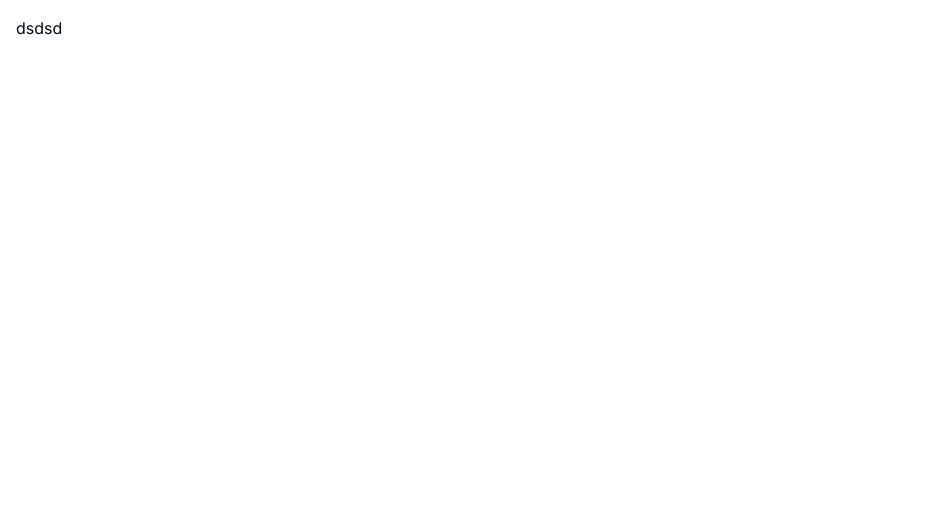
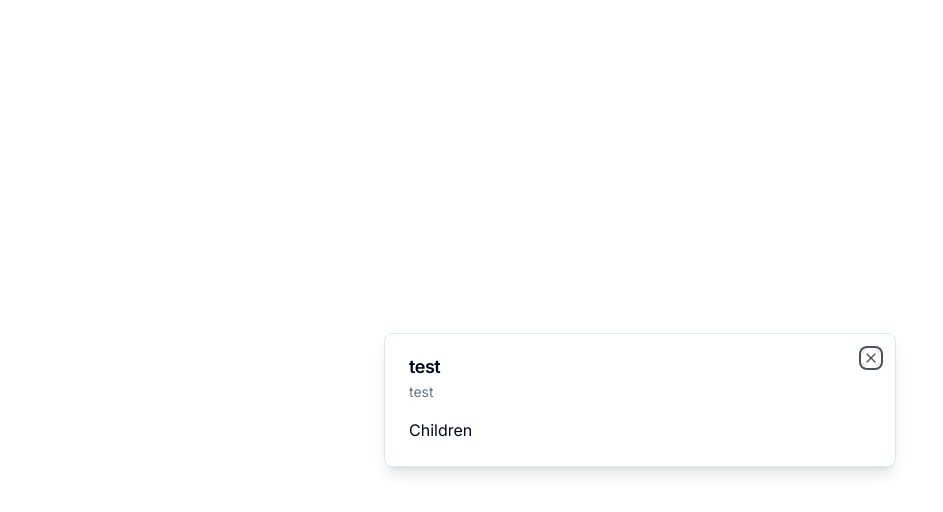
Before and after one commit to srikrishna7272/ecommerce-admin, a Next.js app: page / in a window 1280 px wide. Shown: the top 512 px of the page, without its empty margins (0-943 px from the left). Built offline with nearby package versions, Linux system fonts and the light colour scheme.

Commit message:
built modal component.

```diff
--- a/app/(root)/page.tsx
+++ b/app/(root)/page.tsx
@@ -1,5 +1,15 @@
-import { Button } from "@/components/ui/button";
+"use client";
+import { Modal } from "@/components/ui/modal";
+import { UserButton } from "@clerk/nextjs";
 
-export default function Home() {
-  return <div className="p-4">dsdsd</div>;
-}
+const SetupPage = () => {
+  return (
+    <div className="p-4">
+      <Modal title="test" description="test" isOpen onClose={() => {}}>
+        Children
+      </Modal>
+    </div>
+  );
+};
+
+export default SetupPage;
--- /dev/null
+++ b/components/ui/dialog.tsx
@@ -0,0 +1,122 @@
+"use client"
+
+import * as React from "react"
+import * as DialogPrimitive from "@radix-ui/react-dialog"
+import { X } from "lucide-react"
+
+import { cn } from "@/lib/utils"
+
+const Dialog = DialogPrimitive.Root
+
+const DialogTrigger = DialogPrimitive.Trigger
+
+const DialogPortal = DialogPrimitive.Portal
+
+const DialogClose = DialogPrimitive.Close
+
+const DialogOverlay = React.forwardRef<
+  React.ElementRef<typeof DialogPrimitive.Overlay>,
+  React.ComponentPropsWithoutRef<typeof DialogPrimitive.Overlay>
+>(({ className, ...props }, ref) => (
+  <DialogPrimitive.Overlay
+    ref={ref}
+    className={cn(
+      "fixed inset-0 z-50 bg-background/80 backdrop-blur-sm data-[state=open]:animate-in data-[state=closed]:animate-out data-[state=closed]:fade-out-0 data-[state=open]:fade-in-0",
+      className
+    )}
+    {...props}
+  />
+))
+DialogOverlay.displayName = DialogPrimitive.Overlay.displayName
+
+const DialogContent = React.forwardRef<
+  React.ElementRef<typeof DialogPrimitive.Content>,
+  React.ComponentPropsWithoutRef<typeof DialogPrimitive.Content>
+>(({ className, children, ...props }, ref) => (
+  <DialogPortal>
+    <DialogOverlay />
+    <DialogPrimitive.Content
+      ref={ref}
+      className={cn(
+        "fixed left-[50%] top-[50%] z-50 grid w-full max-w-lg translate-x-[-50%] translate-y-[-50%] gap-4 border bg-background p-6 shadow-lg duration-200 data-[state=open]:animate-in data-[state=closed]:animate-out data-[state=closed]:fade-out-0 data-[state=open]:fade-in-0 data-[state=closed]:zoom-out-95 data-[state=open]:zoom-in-95 data-[state=closed]:slide-out-to-left-1/2 data-[state=closed]:slide-out-to-top-[48%] data-[state=open]:slide-in-from-left-1/2 data-[state=open]:slide-in-from-top-[48%] sm:rounded-lg md:w-full",
+        className
+      )}
+      {...props}
+    >
+      {children}
+      <DialogPrimitive.Close className="absolute right-4 top-4 rounded-sm opacity-70 ring-offset-background transition-opacity hover:opacity-100 focus:outline-none focus:ring-2 focus:ring-ring focus:ring-offset-2 disabled:pointer-events-none data-[state=open]:bg-accent data-[state=open]:text-muted-foreground">
+        <X className="h-4 w-4" />
+        <span className="sr-only">Close</span>
+      </DialogPrimitive.Close>
+    </DialogPrimitive.Content>
+  </DialogPortal>
+))
+DialogContent.displayName = DialogPrimitive.Content.displayName
+
+const DialogHeader = ({
+  className,
+  ...props
+}: React.HTMLAttributes<HTMLDivElement>) => (
+  <div
+    className={cn(
+      "flex flex-col space-y-1.5 text-center sm:text-left",
+      className
+    )}
+    {...props}
+  />
+)
+DialogHeader.displayName = "DialogHeader"
+
+const DialogFooter = ({
+  className,
+  ...props
+}: React.HTMLAttributes<HTMLDivElement>) => (
+  <div
+    className={cn(
+      "flex flex-col-reverse sm:flex-row sm:justify-end sm:space-x-2",
+      className
+    )}
+    {...props}
+  />
+)
+DialogFooter.displayName = "DialogFooter"
+
+const DialogTitle = React.forwardRef<
+  React.ElementRef<typeof DialogPrimitive.Title>,
+  React.ComponentPropsWithoutRef<typeof DialogPrimitive.Title>
+>(({ className, ...props }, ref) => (
+  <DialogPrimitive.Title
+    ref={ref}
+    className={cn(
+      "text-lg font-semibold leading-none tracking-tight",
+      className
+    )}
+    {...props}
+  />
+))
+DialogTitle.displayName = DialogPrimitive.Title.displayName
+
+const DialogDescription = React.forwardRef<
+  React.ElementRef<typeof DialogPrimitive.Description>,
+  React.ComponentPropsWithoutRef<typeof DialogPrimitive.Description>
+>(({ className, ...props }, ref) => (
+  <DialogPrimitive.Description
+    ref={ref}
+    className={cn("text-sm text-muted-foreground", className)}
+    {...props}
+  />
+))
+DialogDescription.displayName = DialogPrimitive.Description.displayName
+
+export {
+  Dialog,
+  DialogPortal,
+  DialogOverlay,
+  DialogClose,
+  DialogTrigger,
+  DialogContent,
+  DialogHeader,
+  DialogFooter,
+  DialogTitle,
+  DialogDescription,
+}
--- /dev/null
+++ b/components/ui/modal.tsx
@@ -0,0 +1,30 @@
+"use client";
+
+import { Dialog, DialogContent, DialogDescription, DialogHeader, DialogTitle } from "./dialog";
+
+interface ModalProps {
+  title: string;
+  description: string;
+  isOpen: boolean;
+  onClose: () => void;
+  children?: React.ReactNode;
+}
+
+export const Modal: React.FC<ModalProps> = ({ title, description, isOpen, onClose, children }) => {
+  const onChange = (open: boolean) => {
+    if (!open) {
+      onClose();
+    }
+  };
+  return (
+    <Dialog open={isOpen} onOpenChange={onChange}>
+      <DialogContent>
+        <DialogHeader>
+          <DialogTitle>{title}</DialogTitle>
+          <DialogDescription>{description}</DialogDescription>
+        </DialogHeader>
+        <div>{children}</div>
+      </DialogContent>
+    </Dialog>
+  );
+};
--- a/package.json
+++ b/package.json
@@ -15,7 +15,7 @@
     "@prisma/client": "^4.16.1",
     "@radix-ui/react-avatar": "^1.0.3",
     "@radix-ui/react-checkbox": "^1.0.4",
-    "@radix-ui/react-dialog": "^1.0.4",
+    "@radix-ui/react-dialog": "^1.0.5",
     "@radix-ui/react-dropdown-menu": "^2.0.5",
     "@radix-ui/react-label": "^2.0.2",
     "@radix-ui/react-popover": "^1.0.6",
```
Also changed, not shown: 1 other file (tests, documents, lock files or other folders).
